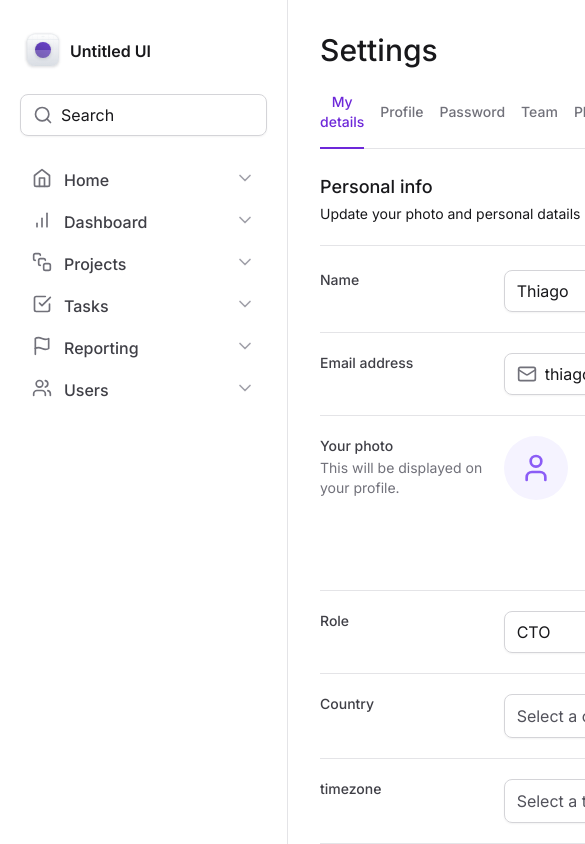
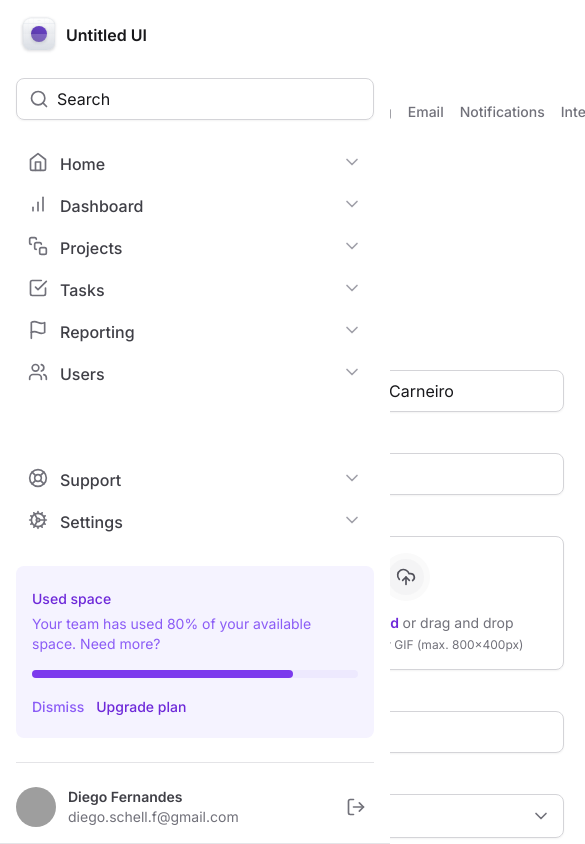
Before and after one commit to thiagofreitascarneiro/tailwindcss-next, a Next.js app: page / in a window 390 px wide. Shown: the top 844 px of the page, 585 px wide, since content can reach past the window. Built offline with nearby package versions, Linux system fonts and the light colour scheme; grey boxes are pictures that could not be loaded.

Commit message:
feat: create responsive sidebar

```diff
--- a/package.json
+++ b/package.json
@@ -10,6 +10,7 @@
   },
   "dependencies": {
     "@formkit/auto-animate": "^0.8.0",
+    "@radix-ui/react-collapsible": "^1.0.3",
     "@radix-ui/react-icons": "^1.3.0",
     "@radix-ui/react-select": "^2.0.0",
     "@radix-ui/react-tabs": "^1.0.4",
@@ -25,6 +26,7 @@
     "postcss": "8.4.29",
     "react": "18.2.0",
     "react-dom": "18.2.0",
+    "tailwind-variants": "^0.1.14",
     "tailwindcss": "3.3.3",
     "typescript": "5.2.2"
   },
--- a/src/app/page.tsx
+++ b/src/app/page.tsx
@@ -4,7 +4,9 @@ import * as FileInput from '@/components/Form/FileInput';
 import Select from "@/components/Form/Select";
 import { Bold, Italic, Link, List, ListOrdered, Mail } from 'lucide-react'
 import { SelectItem } from "@/components/Form/Select/SelectItem";
-import { Textarea } from '@/components/Form/Textarea'
+import { Textarea } from '@/components/Form/Textarea';
+import { Button } from '@/components/Button';
+
 
 export default function Home() {
   return (
@@ -22,12 +24,12 @@ export default function Home() {
             </span>
           </div>
           <div className="flex item-center gap-2">
-            <button type="button" className="rounded-lg px-4 py-2 text-sm font-semibold shadow-sm border border-zinc-300 text-zinc-700 hover:bg-zinc-50">
+          <Button variant="outline" type="button">
               Cancel
-            </button>
-            <button type="submit" className="rounded-lg bg-violet-600 text-white hover:bg-violet-700 px-4 py-2 text-sm font-semibold shadow-sm" form="settings">
+          </Button>
+          <Button variant="primary" type="submit" form="settings">
               Save
-            </button>
+          </Button>
           </div>
         </div>
 
@@ -154,39 +156,39 @@ export default function Home() {
                 </Select>
 
                 <div className="flex items-center gap-1">
-                  <button
+                  <Button
                     type="button"
-                    className="rounded-md p-2 hover:bg-zinc-50"
+                    variant="ghost"
                   >
                     <Bold className="h-4 w-4 text-zinc-500" strokeWidth={3} />
-                  </button>
-                  <button
+                  </Button>
+                  <Button
                     type="button"
-                    className="rounded-md p-2 hover:bg-zinc-50"
+                    variant="ghost"
                   >
                     <Italic className="h-4 w-4 text-zinc-500" strokeWidth={3} />
-                  </button>
-                  <button
+                  </Button>
+                  <Button
                     type="button"
-                    className="rounded-md p-2 hover:bg-zinc-50"
+                    variant="ghost"
                   >
                     <Link className="h-4 w-4 text-zinc-500" strokeWidth={3} />
-                  </button>
-                  <button
+                  </Button>
+                  <Button
                     type="button"
-                    className="rounded-md p-2 hover:bg-zinc-50"
+                    variant="ghost"
                   >
                     <List className="h-4 w-4 text-zinc-500" strokeWidth={3} />
-                  </button>
-                  <button
+                  </Button>
+                  <Button
                     type="button"
-                    className="rounded-md p-2 hover:bg-zinc-50"
+                    variant="ghost"
                   >
                     <ListOrdered
                       className="h-4 w-4 text-zinc-500"
                       strokeWidth={3}
                     />
-                  </button>
+                  </Button>
                 </div>
               </div>
 
@@ -214,12 +216,12 @@ export default function Home() {
           </div>
 
           <div className="flex items-center justify-end gap-2 pt-5">
-            <button type="button" className="rounded-lg px-4 py-2 text-sm font-semibold shadow-sm border border-zinc-300 text-zinc-700 hover:bg-zinc-50">
+            <Button variant="outline" type="button">
               Cancel
-            </button>
-            <button type="submit" className="rounded-lg bg-violet-600 text-white hover:bg-violet-700 px-4 py-2 text-sm font-semibold shadow-sm">
+            </Button>
+            <Button variant="primary" type="submit" form="settings">
               Save
-            </button>
+            </Button>
           </div>
 
         </form>
--- /dev/null
+++ b/src/components/Button.tsx
@@ -0,0 +1,28 @@
+import { ComponentProps } from 'react'
+import { tv, VariantProps } from 'tailwind-variants'
+
+const button = tv({
+  base: [
+    'rounded-lg px-4 py-2 text-sm font-semibold outline-none shadow-sm',
+    'focus-visible:ring-2 focus-visible:ring-offset-2 focus-visible:ring-violet-500',
+    'active:opacity-80',
+  ],
+
+  variants: {
+    variant: {
+      primary: 'bg-violet-600 text-white hover:bg-violet-700',
+      outline: 'border border-zinc-300 text-zinc-700 hover:bg-zinc-50',
+      ghost: 'rounded-md px-2 hover:bg-zinc-50 shadow-none text-zinc-500',
+    },
+  },
+
+  defaultVariants: {
+    variant: 'primary',
+  },
+})
+
+export type ButtonProps = ComponentProps<'button'> & VariantProps<typeof button>
+
+export function Button({ variant, className, ...props }: ButtonProps) {
+  return <button {...props} className={button({ variant, className })} />
+}
--- /dev/null
+++ b/src/components/Form/FileInput/FileItem.tsx
@@ -0,0 +1,98 @@
+import { Button } from '@/components/Button'
+import { formatBytes } from '@/utils/format-bytes'
+import { CheckCircle2, Trash2, UploadCloud } from 'lucide-react'
+import { tv, VariantProps } from 'tailwind-variants'
+
+
+const fileItem = tv({
+    slots: {
+      container:
+        'group flex items-start gap-4 rounded-lg border border-zinc-200 p-4',
+      icon: 'rounded-full border-4 border-violet-100 bg-violet-200 p-2 text-violet-600',
+      deleteButton: '',
+    },
+
+    variants: {
+      state: {
+        progress: {
+          container: '',
+        },
+        complete: {
+          container: 'border-violet-500',
+        },
+        error: {
+          container: 'bg-error-25 border-error-300',
+          icon: 'border-error-50 bg-error-100 text-error-600',
+          deleteButton: 'text-error-700 hover:text-error-900',
+        },
+      },
+    },
+
+    defaultVariants: {
+      state: 'progress',
+    },
+  })
+
+  export interface FileItemProps extends VariantProps<typeof fileItem> {
+    name: string
+    size: number
+  }
+
+export function FileItem({ name, size, state }: FileItemProps) {
+    const { container, icon, deleteButton } = fileItem({ state })
+
+  return (
+    <div className={container()}>
+      <div className={icon()}>
+        <UploadCloud className="h-4 w-4" />
+      </div>
+
+      {state === 'error' ? (
+        <div className="flex flex-1 flex-col items-start gap-1">
+          <div className="flex flex-col">
+            <span className="text-sm font-medium text-error-700">
+              Upload failed, please try again.
+            </span>
+            <span className="text-sm text-error-600">{name}</span>
+          </div>
+
+          <button
+            type="button"
+            className="text-sm font-semibold text-error-700 hover:text-error-900"
+          >
+            Try again
+          </button>
+        </div>
+      ) : (
+        <div className="flex flex-1 flex-col items-start gap-1">
+          <div className="flex flex-col">
+            <span className="text-sm font-medium text-zinc-700">{name}</span>
+            <span className="text-sm text-zinc-500">{formatBytes(size)}</span>
+          </div>
+
+          <div className="flex w-full items-center gap-3">
+            <div className="h-2 flex-1 rounded-full bg-zinc-100">
+              <div
+                className="h-2 rounded-full bg-violet-600"
+                style={{
+                  width: state === 'complete' ? '100%' : '80%',
+                }}
+              />
+            </div>
+            <span className="text-sm font-medium text-zinc-700">
+              {state === 'complete' ? '100%' : '80%'}
+            </span>
+          </div>
+        </div>
+      )}
+
+      {state === 'complete' ? (
+        <CheckCircle2 className="h-5 w-5 fill-violet-600 text-white" />
+      ) : (
+        <Button type="button" variant="ghost" className={deleteButton()}>
+          <Trash2 className="h-5 w-5 text-zinc-500" />
+        </Button>
+      )}
+    </div>
+  )
+}
--- a/src/components/Form/FileInput/FileList.tsx
+++ b/src/components/Form/FileInput/FileList.tsx
@@ -5,6 +5,8 @@ import { useFileInput } from "./Root"
 import { Trash2, UploadCloud } from 'lucide-react';
 import { formatBytes } from '@/utils/format-bytes';
 import { useAutoAnimate } from '@formkit/auto-animate/react';
+import { Button } from '@/components/Button'
+import { FileItem } from './FileItem'
 
 export function FileList() {
     const { files } = useFileInput();
@@ -13,37 +15,14 @@ export function FileList() {
     return (
         <div ref={parent} className='mt-4 space-y-3'>
             {files.map(file => {
-                return (
-                    <div
-                        key={file.name}
-                        className="group flex items-start gap-4 rounded-lg border border-zinc-200 p-4"
-                    >
-                        <div className="rounded-full border-4 border-violet-100 bg-violet-200 p-2 text-violet-600">
-                            <UploadCloud className="h-4 w-4" />
-                        </div>
-
-                        <div className="flex flex-1 flex-col items-start gap-1">
-                            <div className="flex flex-col">
-                                <span className="text-sm font-medium text-zinc-700">
-                                    {file.name}
-                                </span>
-                                <span className="text-sm text-zinc-500">{formatBytes(file.size)}</span>
-                            </div>
-
-                            <div className="flex w-full item-center gap-3">
-                                <div className="h-2 flex-1 rounded-full bg-zinc-100">
-                                    <div className='h-2 flex-1 rounded-full bg-zinc-100'>
-                                        <div className="h-2 rounded-full bg-violet-600 w-4/5"/>
-                                    </div>
-                                </div>
-                            </div>
-                        </div>
-
-                        <button type="button" className="ml-auto rounded-md p-2 hover:bg-zinc-50">
-                            <Trash2 className="h-5 w-5 text-zinc-500"/>
-                        </button>
-                    </div>
-            )
+               return (
+                <FileItem
+                  key={file.name}
+                  name={file.name}
+                  size={file.size}
+                  state="error"
+                />
+              )
             })}
         </div>
     )
--- a/src/components/Sidebar/Profile.tsx
+++ b/src/components/Sidebar/Profile.tsx
@@ -1,24 +1,27 @@
 import { LogOut } from 'lucide-react'
+import { Button } from '../Button'
+
+export interface ProfileProps {}
 
 export function Profile() {
   return (
-    <div className="grid  grid-cols-profile items-center gap-3">
+    <div className="flex items-center gap-3">
       <img
         src="https://github.com/thiagofreitascarneiro.png"
-            className="h-10 w-10 rounded-full "
+        className="h-10 w-10 rounded-full"
         alt=""
       />
-        <div className="flex flex-col truncate">
-            <span className="text-sm font-semibold text-zinc-700">
-                Thiago Carneiro
+      <div className="flex flex-col">
+        <span className="block text-sm font-semibold text-zinc-700 dark:text-zinc-100">
+          Diego Fernandes
         </span>
-            <span className="truncate text-sm text-zinc-500">
-               thiago@gmail.com
+        <span className="block text-sm text-zinc-500 dark:text-zinc-400">
+          diego.schell.f@gmail.com
         </span>
       </div>
-        <button type="button" className="ml-auto rounded-md p-2 hover:bg-zinc-50">
-            <LogOut className="h-5 w-5 text-zinc-500"/>
-        </button>
+      <Button variant="ghost" className="ml-auto">
+        <LogOut className="h-5 w-5 text-zinc-500 dark:text-zinc-400" />
+      </Button>
     </div>
   )
 }
--- a/src/components/Sidebar/index.tsx
+++ b/src/components/Sidebar/index.tsx
@@ -8,7 +8,8 @@ import * as Input from "../Input";
 
 export function Sidebar() {
     return  (
-        <aside className='flex flex-col gap-6 border-r border-zinc-200 px-5 py-8'>
+        <aside className="fixed bottom-0 left-0 right-0 top-0 z-20 flex flex-col gap-6 border-b
+         border-zinc-200 bg-white p-4 lg:relative lg:right-auto lg:w-80 lg:border-r lg:px-5 lg:py-8">
             <Logo />
 
             <Input.Root>
```
Also changed, not shown: 1 other file (tests, documents, lock files or other folders). Lines whose indentation alone changed are shown as unchanged.
